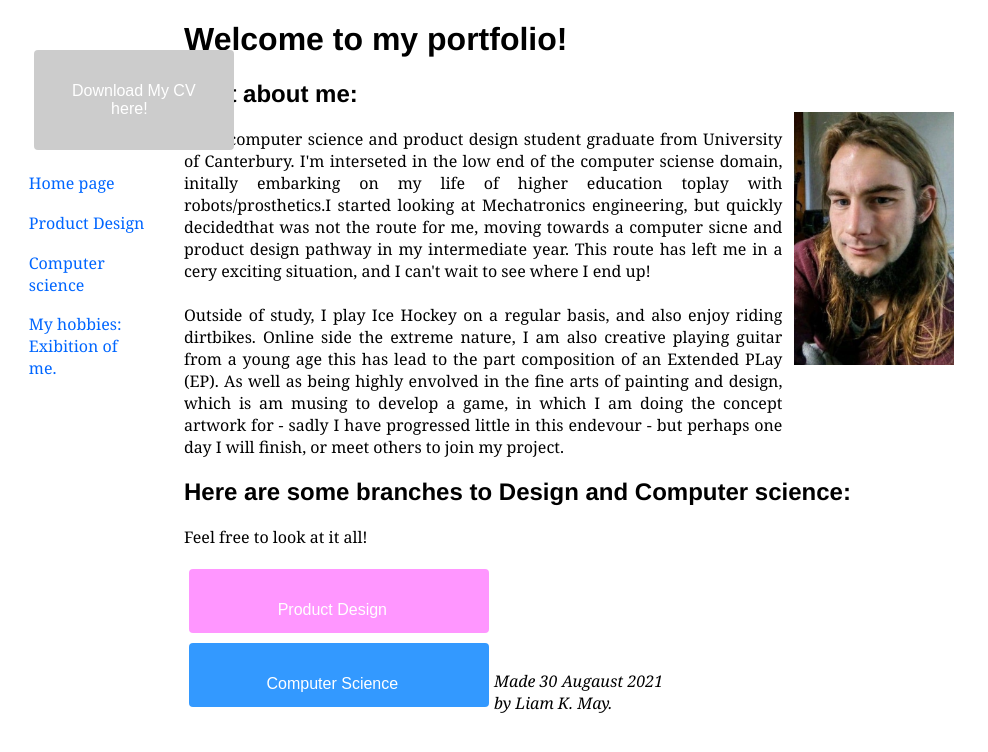
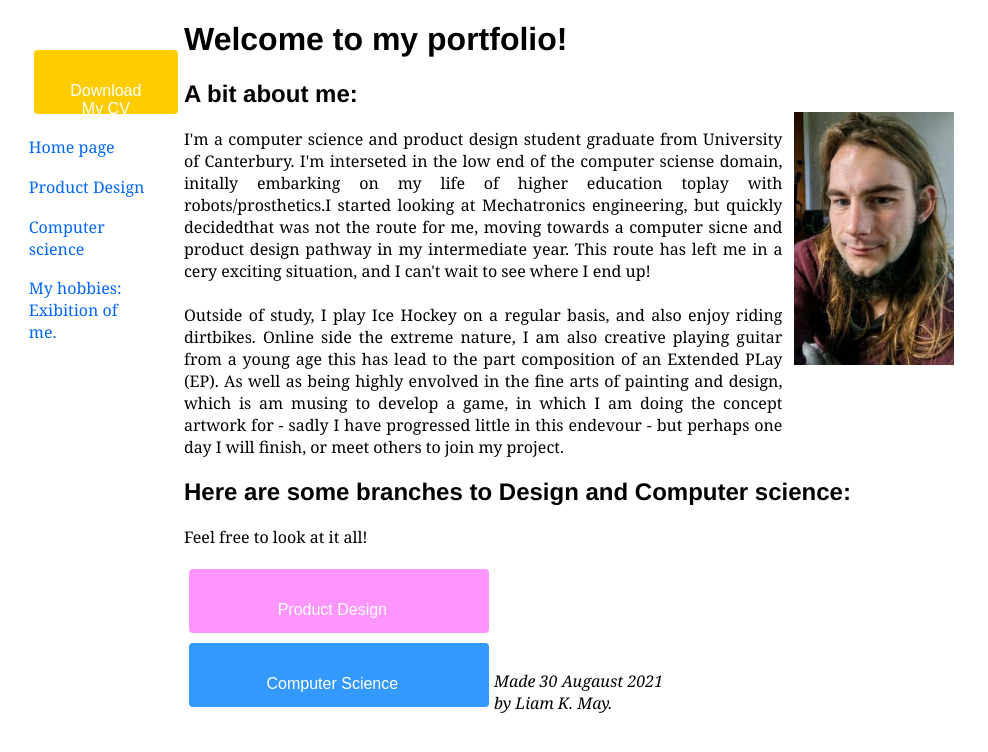
Before and after one commit to TheTriangleTrippa/Portfolio, a Jekyll site: the page built from index.html, in a window 1280 px wide. Shown: the top 752 px of the page, without its empty margins (0-988 px from the left). Built offline with Jekyll 4.4.1, drawn with Linux system fonts in a browser that asks for light colours.

Commit message:
Update stylesheet.css

```diff
--- a/assets/css/stylesheet.css
+++ b/assets/css/stylesheet.css
@@ -129,7 +129,7 @@ address.site_signing{
 
 }
 
- .cv-dl-button .button {
+ .dl-button .button {
   display: inline-block;
   border-radius: 4px;
   background-color: #ffcc00;
@@ -143,7 +143,6 @@ address.site_signing{
   transition: all 0.5s;
   cursor: pointer;
   margin: 5px;
-
 
 }
 
```
